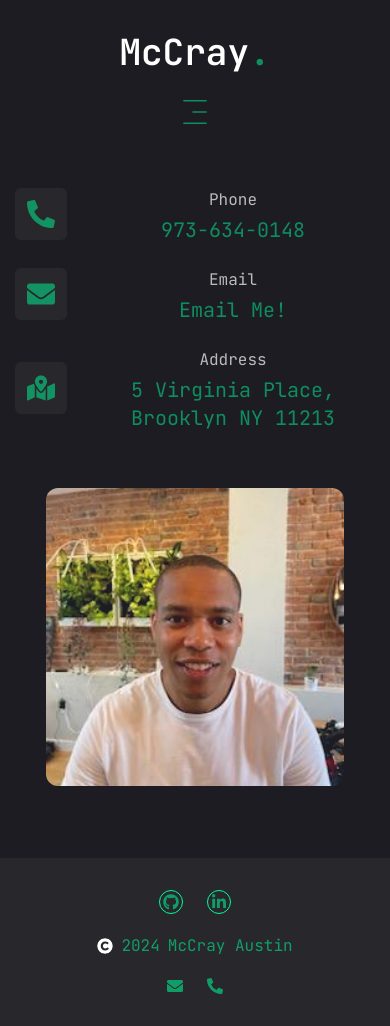
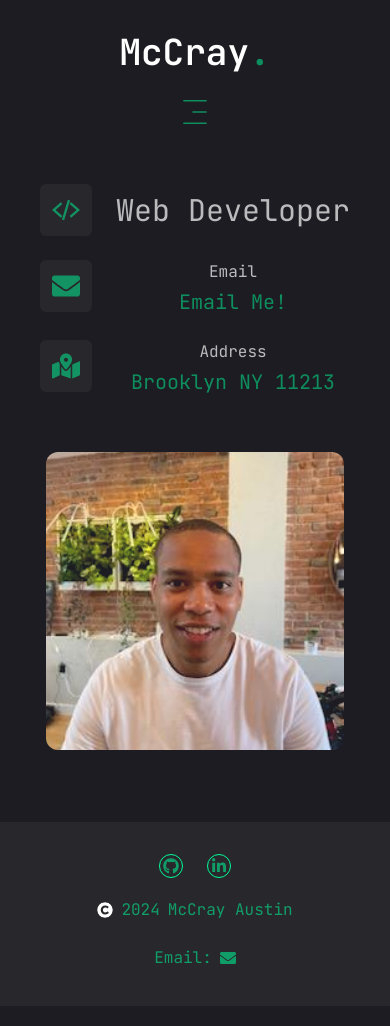
Before and after one commit to mmaustin/mccray-portfolio, a Next.js app in the folder next-portfolio/: page /contact in a window 390 px wide. Built offline with nearby package versions, Linux system fonts and the light colour scheme.

Commit message:
Removed telephone form from contact page

```diff
--- a/next-portfolio/app/contact/page.jsx
+++ b/next-portfolio/app/contact/page.jsx
@@ -1,13 +1,14 @@
 import EmailLink from "@/components/EmailLink";
-import PhoneLink from "@/components/PhoneLink";
 import Photo from "@/components/Photo";
-import { FaPhoneAlt, FaEnvelope, FaMapMarkedAlt } from "react-icons/fa";
+import { FaEnvelope, FaMapMarkedAlt } from "react-icons/fa";
+import { IoCodeSlashSharp } from "react-icons/io5";
+
 
 const info = [
   {
-    icon: <FaPhoneAlt />,
-    title: "Phone",
-    description: <PhoneLink />
+    icon: <IoCodeSlashSharp />,
+    title: <p className=" text-3xl">Web Developer</p>,
+    description: ""
   },
   {
     icon: <FaEnvelope />,
@@ -17,7 +18,7 @@ const info = [
   {
     icon: <FaMapMarkedAlt />,
     title: "Address",
-    description: "5 Virginia Place, Brooklyn NY 11213"
+    description: "Brooklyn NY 11213"
   }
 ]
 
--- a/next-portfolio/components/Footer.jsx
+++ b/next-portfolio/components/Footer.jsx
@@ -18,9 +18,10 @@ const Footer = () => {
             <p className=" text-accent/55">{year}</p>
             <p className=" text-accent/55">McCray Austin</p>
           </div>
-          <div className="text-accent/55 flex flex-row justify-center items-center gap-6">
+          <div className="text-accent/55 flex flex-row justify-center items-center gap-2">
+            <p>Email:</p>
             <p ><a href="mailto:mccrayaustin@ymail.com"><FaEnvelope /></a></p>
-            <p><a href="tel:19736340148"><FaPhoneAlt /></a></p>
+            {/* <p><a href="tel:19736340148"><FaPhoneAlt /></a></p> */}
           </div>
         </div>
       </div>
```
